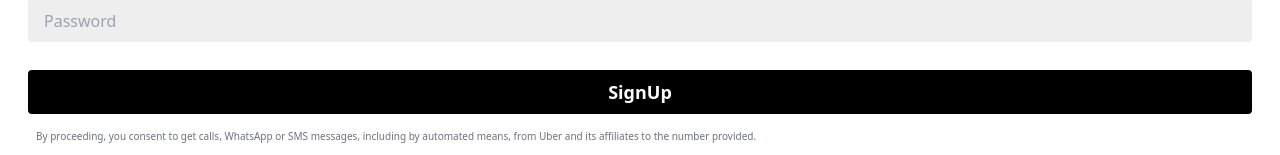
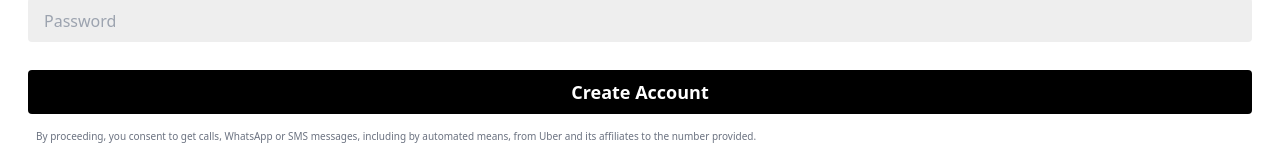
Before and after one commit to KARUNANS2004/Uber-clone, a React (Vite) app in the folder frontend/: page /signup in a window 1280 px wide. Shown: the part 338-493 px from the top of the page. Built offline with nearby package versions, Linux system fonts and the light colour scheme.

Commit message:
name of home changed to start

```diff
--- a/frontend/src/App.tsx
+++ b/frontend/src/App.tsx
@@ -1,6 +1,6 @@
 import React from 'react'
 import { Route, Routes } from 'react-router-dom'
-import Home from './components/Home'
+import Start from './components/Start'
 import UserLogin from './components/UserLogin'
 import UserSignup from './components/UserSignup'
 import CaptainLogin from './components/CaptainLogin'
@@ -10,7 +10,7 @@
   return (
     <div className='max-h-screen'>
       <Routes>
-        <Route path='/' element={<Home/>} />
+        <Route path='/' element={<Start/>} />
         <Route path='/login' element={<UserLogin/>}/>
         <Route path='/signup' element={<UserSignup/>}/>
         <Route path='/captain-login' element={<CaptainLogin/>}/>
--- a/frontend/src/components/Home.tsx
+++ b/frontend/src/components/Start.tsx
@@ -1,7 +1,7 @@
 import React from 'react'
 import { Link } from 'react-router-dom'
 
-const Home = () => {
+const Start = () => {
   return (
     <div >
       <div className='h-screen bg-cover bg-[url(https://images.unsplash.com/photo-1554672408-17395951edc0?q=80&w=1887&auto=format&fit=crop&ixlib=rb-4.0.3&ixid=M3wxMjA3fDB8MHxwaG90by1wYWdlfHx8fGVufDB8fHx8fA%3D%3D)] pt-8 w-full flex justify-between flex-col'>
@@ -15,4 +15,4 @@
   )
 }
 
-export default Home
+export default Start
--- a/frontend/src/components/UserSignup.tsx
+++ b/frontend/src/components/UserSignup.tsx
@@ -80,7 +80,7 @@
             placeholder='Password'
             className='rounded w-full bg-[#eeeeee] mb-7 px-4 py-2 text-lg placeholder:text-base '
           />
-          <button className='bg-black text-white font-semibold mb-2 px-4 py-2 w-full text-lg placeholder:text-base rounded'>SignUp</button>
+          <button className='bg-black text-white font-semibold mb-2 px-4 py-2 w-full text-lg placeholder:text-base rounded'>Create Account</button>
           <p className='text-[10px] text-gray-500 m-2 leading-tight'>By proceeding, you consent to get calls, WhatsApp or SMS messages, including by automated means, from Uber and its affiliates to the number provided.</p>
 
           <p className='text-center'>Already have an Account! <Link to='/login' className='text-blue-600'>Login Here</Link></p>
```
Also changed, not shown: frontend/src/components/Home.jsx (added).
